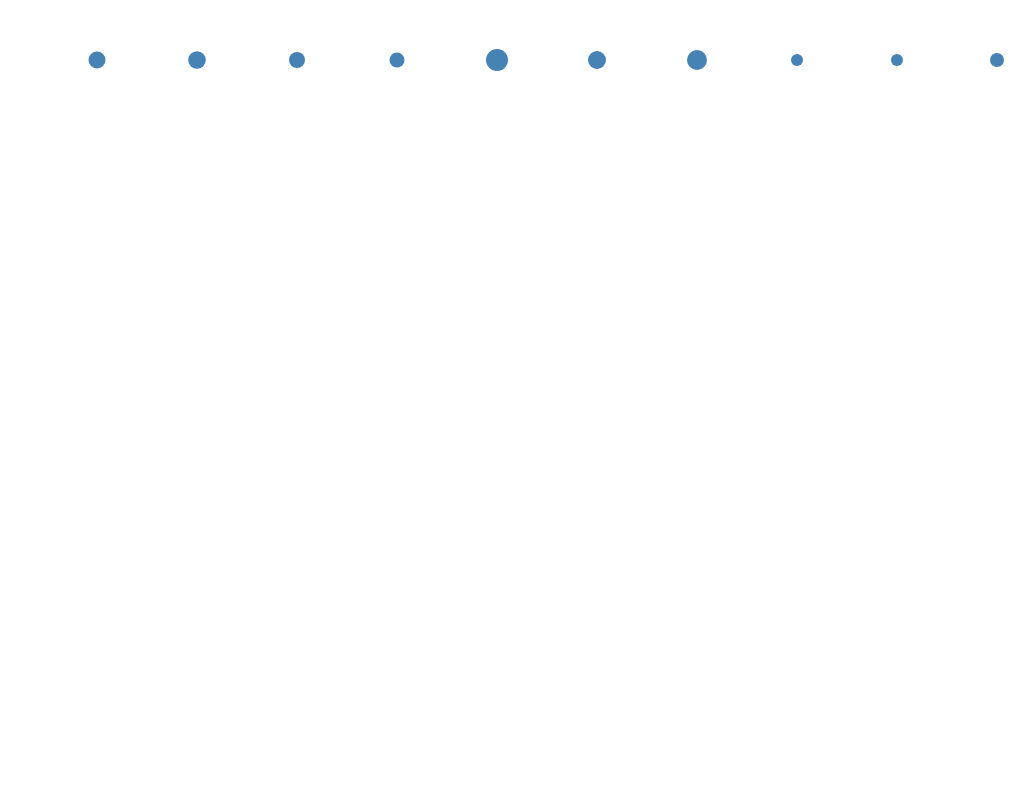
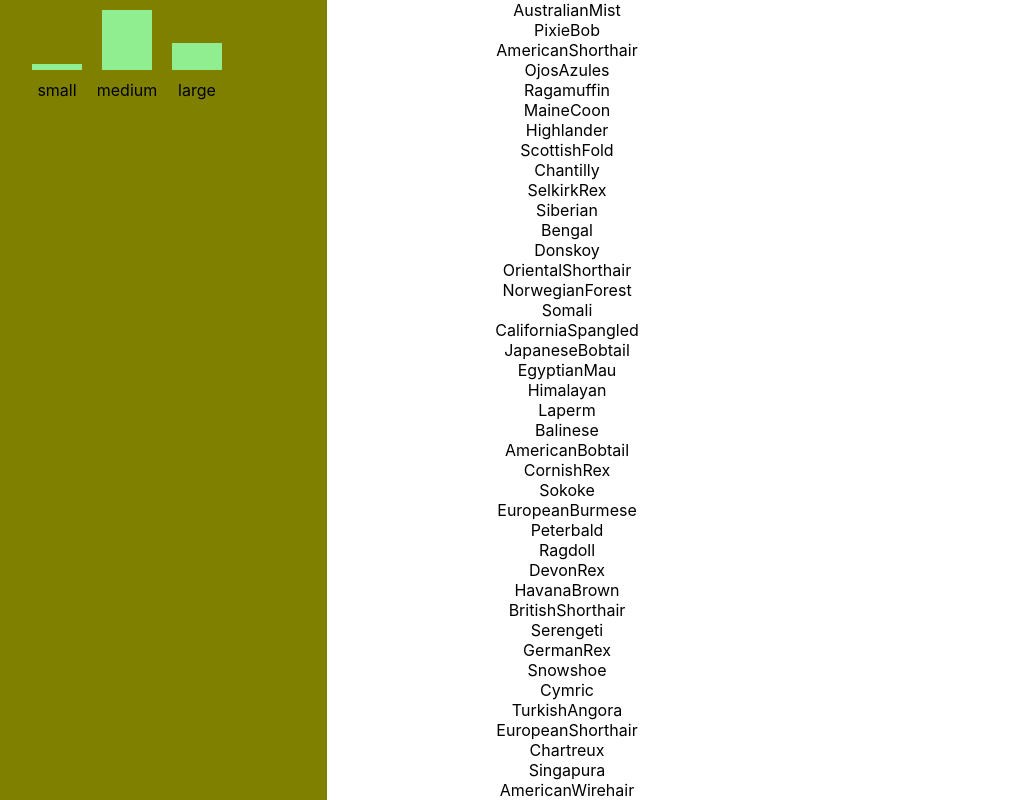
Before and after one commit to 6859-sp21/a4-cat-breeds-1, a React (Create React App) app: page / in a window 1280 px wide. Shown: the top 800 px of the page, without its empty margins (73-1108 px from the left). Built offline with nearby package versions, Linux system fonts and the light colour scheme.

Commit message:
data work in react

```diff
--- a/package.json
+++ b/package.json
@@ -12,6 +12,7 @@
     "d3-scale": "^3.2.4",
     "d3-selection": "^2.0.0",
     "gh-pages": "^3.1.0",
+    "lodash": "^4.17.21",
     "react": "^17.0.2",
     "react-d3-library": "^1.1.8",
     "react-dom": "^17.0.2",
--- a/src/App.js
+++ b/src/App.js
@@ -1,23 +1,16 @@
 import './App.css';
 import React, {Component} from 'react';
 import catData from './cat_metadata.json';
+import CatPanel from './components/catPanel.js';
+import CatDisplay from "./components/cats";
 
 function App() {
-        return (
-            <div className="App">
-                <svg width={1000} height={1000}>
-                    {catData.map((cat, i) => (
-                        <circle
-                            key={i}
-                            cx={(i * 100) + 30}
-                            cy="60"
-                            r={cat.weight[0]}
-                            style={{ fill: 'steelblue' }}
-                        />
-                    ))}
-                </svg>
-            </div>
-        );
+    return (
+      <div className="App">
+        <CatPanel />
+        <CatDisplay />
+      </div>
+    );
 }
 
 export default App;
--- /dev/null
+++ b/src/components/bar.js
@@ -0,0 +1,42 @@
+import React from "react";
+import _ from 'lodash';
+
+
+
+const Bar = ({ category, height, clickFunction, isOn }) => {
+  return (
+    <div
+      className="bar"
+      style={{height: height, width: "50px", background: (isOn ? "lightgreen": "grey")}}
+      onClick={() => clickFunction(category) }
+    />
+  )
+};
+
+const BarChart = ({data, clickFunction, currentFilter}) => {
+  return (
+    <div className="bar-chart">
+      {_.map(data, (value, key) => {
+        return (
+          <div className="bar-and-text" key={key}>
+            <Bar
+              height={value}
+              category={key}
+              clickFunction={clickFunction}
+              isOn={currentFilter[key]}
+              key={`bar${key}`}
+            />
+            <div
+              className="text"
+              key={`text${key}`}
+            >
+              {key}
+            </div>
+          </div>
+        )
+      })}
+    </div>
+  );
+}
+
+export default BarChart;
--- /dev/null
+++ b/src/components/catPanel.js
@@ -0,0 +1,41 @@
+import catData from "../cat_metadata.json";
+import React, {useState, useEffect} from "react";
+import BarChart from "./bar.js";
+import _ from 'lodash';
+
+
+const CatPanel = () => {
+  let catSizeData = {small: 0, medium: 0, large: 0};
+  for (const cat of catData) {
+    for (const sizeKey of Object.keys(catSizeData)) {
+      if (_.includes(cat.size, sizeKey)) {
+        catSizeData[sizeKey] ++;
+      }
+    }
+  }
+
+  const [sizeFilter, setSizeFilter] = useState({
+    small: true,
+    medium: true,
+    large: true
+  });
+
+  const toggleSize = (categoryToggled) => {
+    console.log("toggle size " + categoryToggled + " to " + !sizeFilter[categoryToggled]);
+    setSizeFilter({...sizeFilter, [categoryToggled]: !sizeFilter[categoryToggled]})
+  }
+
+  return (
+    <div className="cat-panel">
+
+      <BarChart
+        data={catSizeData}
+        clickFunction={toggleSize}
+        currentFilter={sizeFilter}
+      />
+
+    </div>
+  )
+}
+
+export default CatPanel;
--- a/src/components/catPreview.js
+++ b/src/components/catPreview.js
@@ -0,0 +1,11 @@
+import React from "react";
+
+const CatPreview = ({cat}) => (
+  <div className="cat-card">
+    {
+      cat.breed
+    }
+  </div>
+)
+
+export default CatPreview;
--- a/src/components/cats.js
+++ b/src/components/cats.js
@@ -0,0 +1,15 @@
+import React from "react";
+import catData from "../cat_metadata.json";
+import CatPreview from './catPreview.js';
+
+const CatDisplay = () => (
+  <div className="cat-display">
+    {
+      catData.map((cat, i) =>
+      <CatPreview cat={cat} key={i} />
+      )
+    }
+  </div>
+)
+
+export default CatDisplay;
--- a/src/index.css
+++ b/src/index.css
@@ -11,3 +11,31 @@ code {
   font-family: source-code-pro, Menlo, Monaco, Consolas, 'Courier New',
     monospace;
 }
+
+.cat-panel {
+  width: 400px;
+  height: 100vh;
+  position: fixed;
+  background: olive;
+}
+
+.bar-chart {
+  display: block;
+}
+
+.bar {
+  display: block;
+  margin: 10px;
+}
+
+.bar-and-text {
+  display: inline-block;
+}
+
+.cat-display {
+  background: white
+}
+
+.cat-card {
+
+}
```
Also changed, not shown: 1 other file (tests, documents, lock files or other folders).
